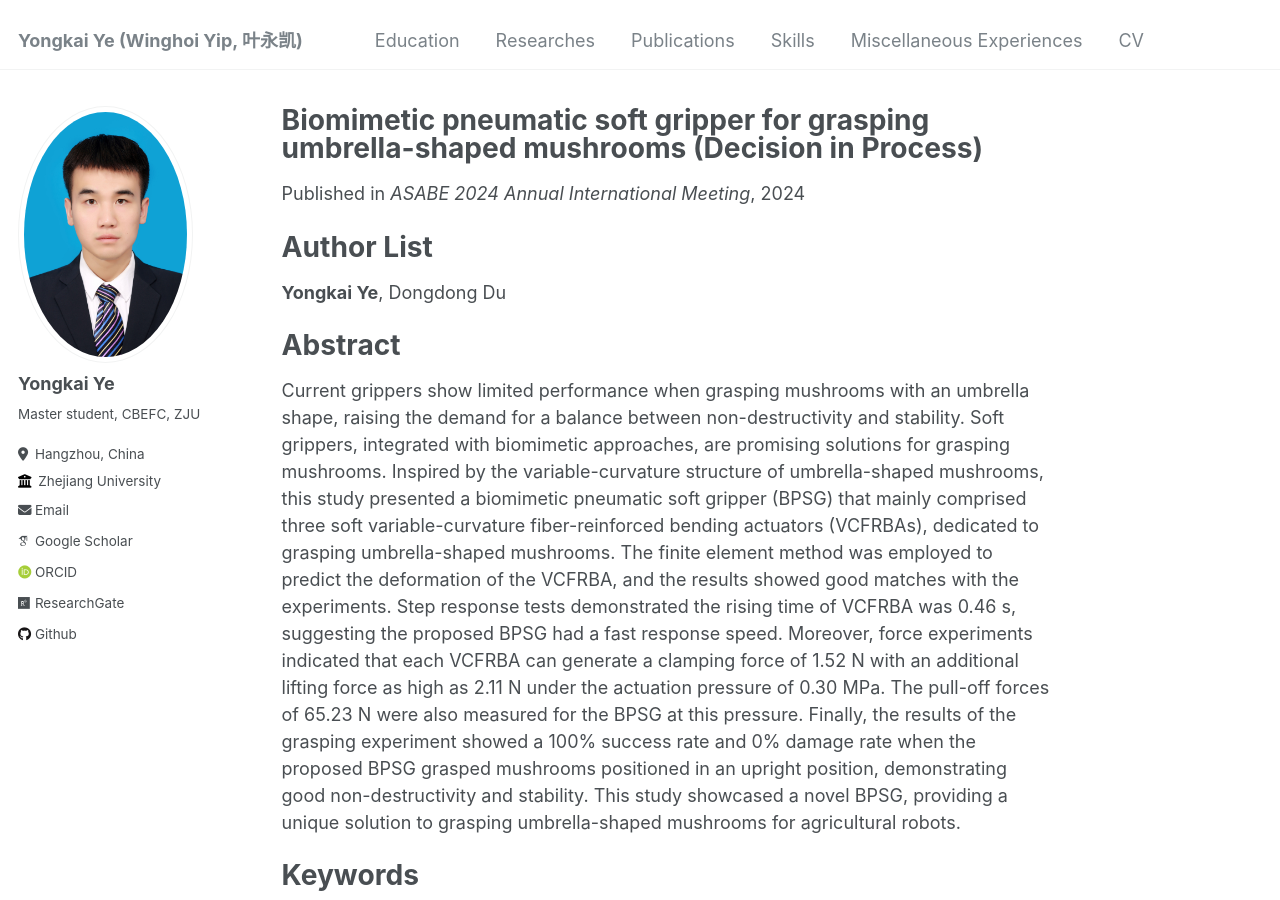
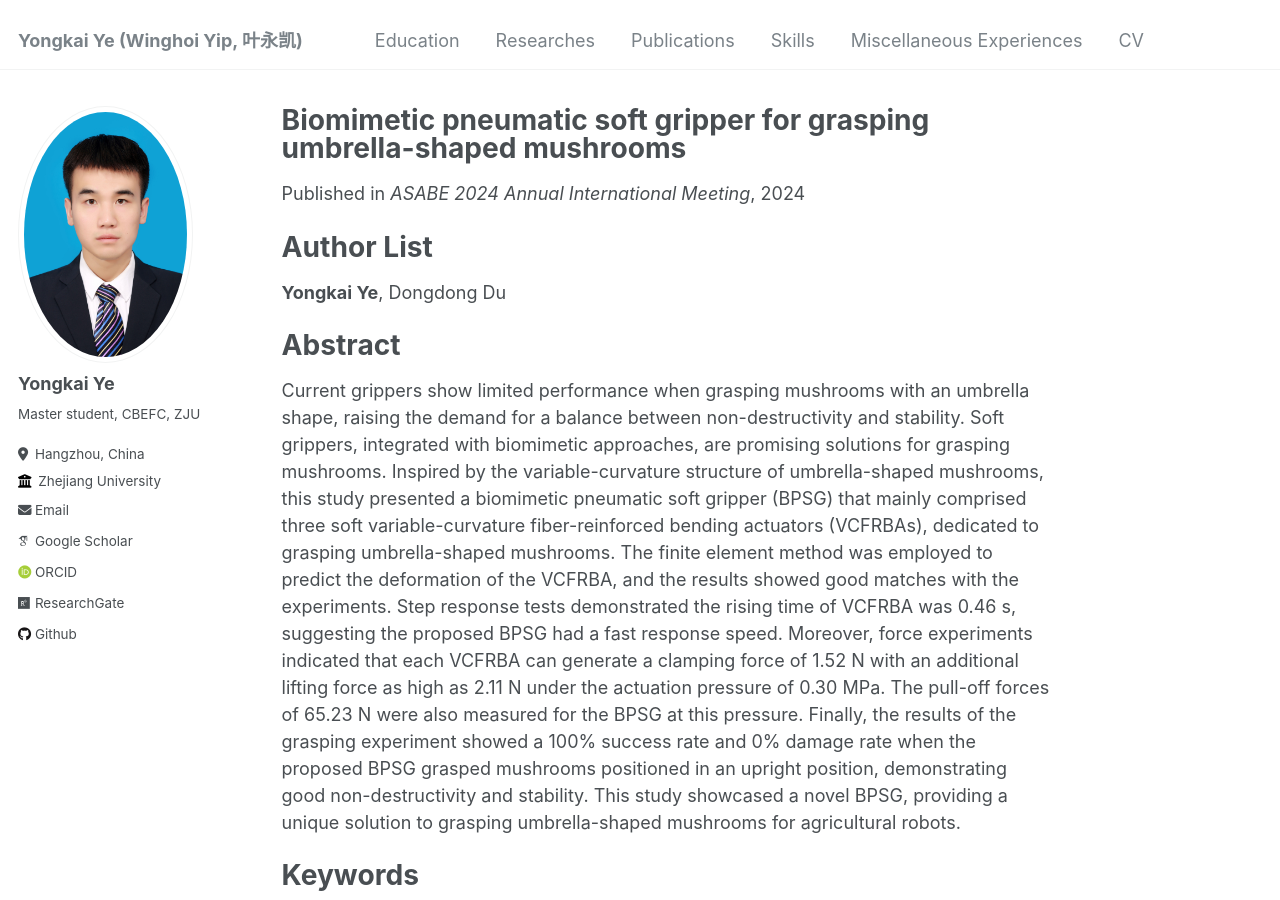
Before and after one commit to Yongkai-Ye/Yongkai-Ye.github.io, a Jekyll site: the page built from _publications/2024-July-zju-paper-6.md, in a window 1280 px wide and 900 px high. Built offline with Jekyll 4.4.1, drawn with Linux system fonts in a browser that asks for light colours; some web fonts are replaced.

Commit message:
Update 2024-July-zju-paper-6.md

```diff
--- a/_publications/2024-July-zju-paper-6.md
+++ b/_publications/2024-July-zju-paper-6.md
@@ -1,5 +1,5 @@
 ---
-title: "Biomimetic pneumatic soft gripper for grasping umbrella-shaped mushrooms (Decision in Process)"
+title: "Biomimetic pneumatic soft gripper for grasping umbrella-shaped mushrooms"
 collection: publications
 permalink: /publications/2024-July-zju-paper-6
 excerpt: 'This work is about proposing a biomimetic pneumatic soft gripper (BPSG) that mainly comprised three soft variable-curvature fiber-reinforced bending actuators (VCFRBAs), dedicated to grasping umbrella-shaped mushrooms.'
```
